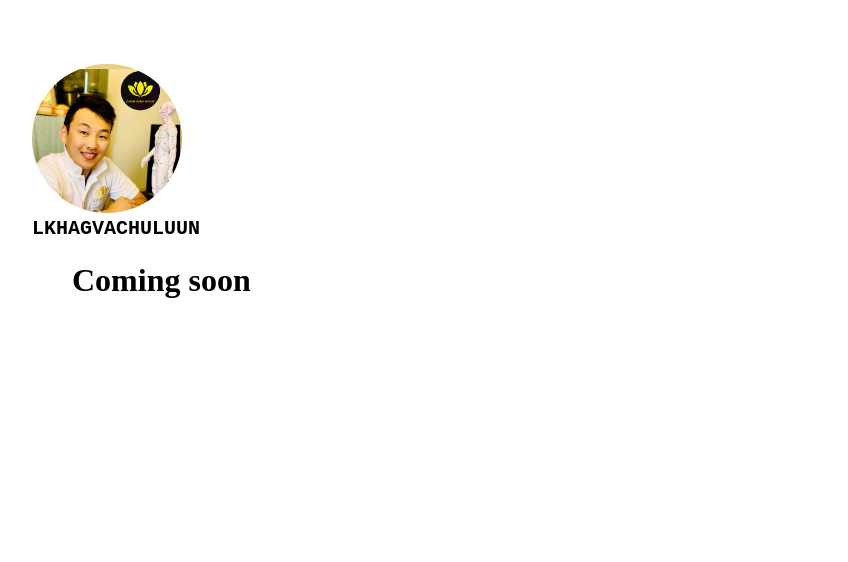
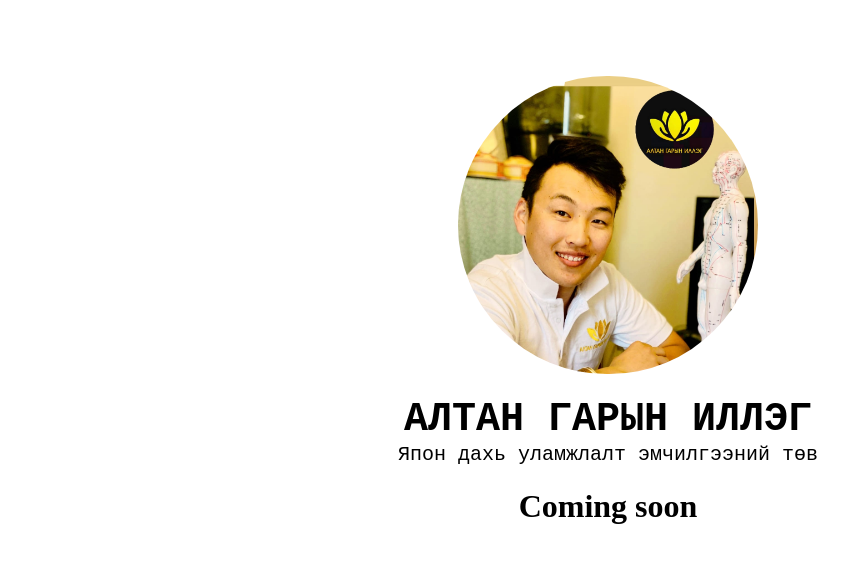
Before and after one commit to WEDNESDAYfate/Altangar-project, a plain HTML site: page index.html in a window 1280 px wide. Shown: the whole page, without its empty margins (32-880 px from the left). Drawn offline with Linux system fonts and the light colour scheme.

Commit message:
coming soon

```diff
--- a/index.html
+++ b/index.html
@@ -5,24 +5,36 @@
     <title>My first web page</title>
     <style>
         img {
-            width: 150px;
-            border-radius: 145px;
+            width: 300px;
+            border-radius: 150px;
         }
 
-        p {
-            font-size: 20px;
-            font-weight: bold;
-        }
+        p {}
 
-        body {
-            margin-left: 5%;
-            margin-top: 5%;
+        .div1 {
+            margin-top: 2cm;
+            margin-left: auto;
+            margin-right: auto;
+            text-align: center;
+
         }
 
         .title {
             font-family: 'Courier New', Courier, monospace;
             margin-top: 0cm;
+            font-size: 40px;
+            margin: 1px;
+            font-weight: bold;
         }
+
+        .title1 {
+            font-family: 'Courier New', Courier, monospace;
+            font-size: 20px;
+            margin: 1px;
+
+
+        }
+
 
         .zuragfoot {
             width: 2cm;
@@ -32,18 +44,21 @@
 </head>
 
 <body>
-    <img src="lkhagvachuluun.jpg" alt="An image of lkhagvachuluun">
-    <p class="title">LKHAGVACHULUUN</p>
+    <div class="div1">
+        <img src="lkhagvachuluun.jpg" alt="An image of lkhagvachuluun"
+            href="https://www.facebook.com/profile.php?id=100063520695261&notif_id=1662132754710337&notif_t=profile_plus_admin_invite&ref=notif">
+        <br>
+        <br>
+        <p class="title">АЛТАН ГАРЫН ИЛЛЭГ</p>
+        <p class="title1">Япон дахь уламжлалт эмчилгээний төв</p>
+        <H1> Coming soon </H1>
+    </div>
 
-    <ul>
-        <H1>Coming soon </H1>
-        <!-- <li>Home page</li>
+
+    <!-- <li>Home page</li>
         <li> <a href="aboutMe.html">About me</a> </li> -->
 
-    </ul>
-    <ul>
-        <!-- <li> <a href="hm1/pie.html">WM1: Recipe</a></li> -->
-    </ul>
+
 </body>
 
 <!-- <a href="http://validator.w3.org/check/referer">
```
